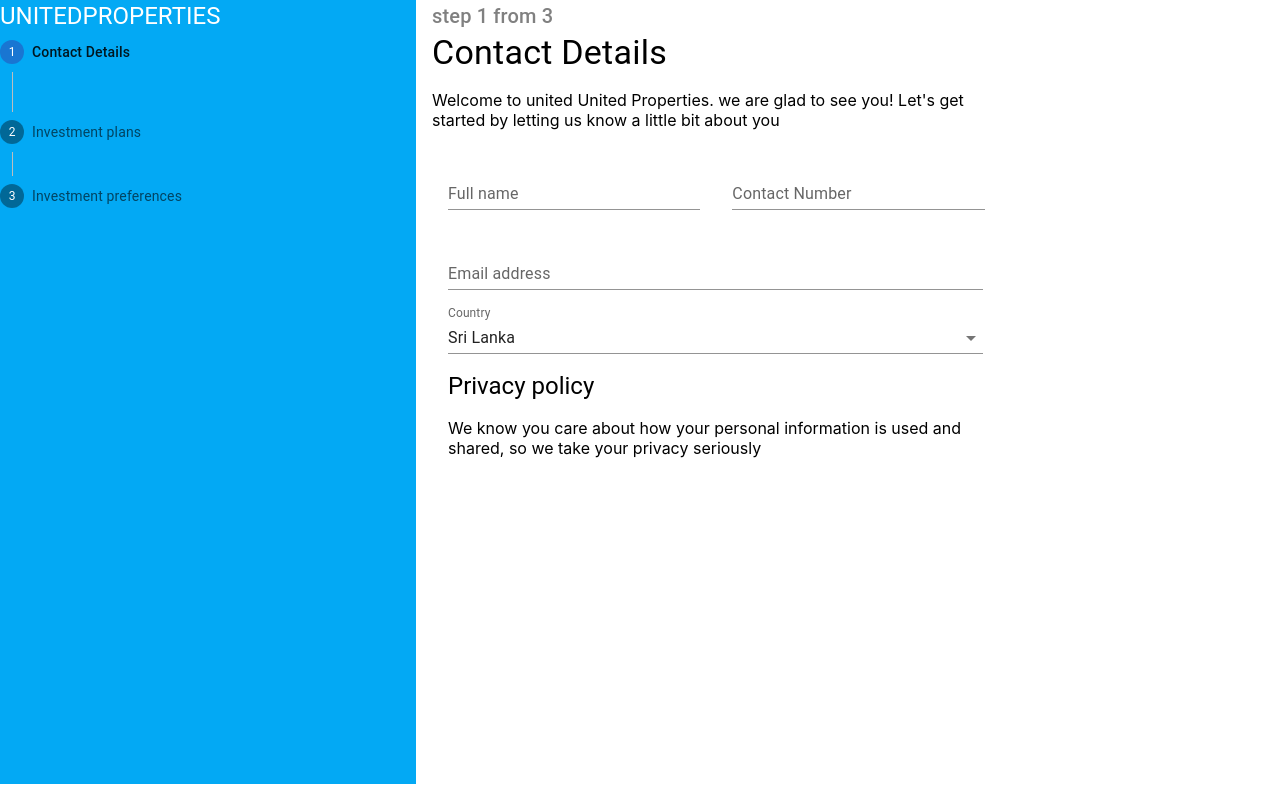
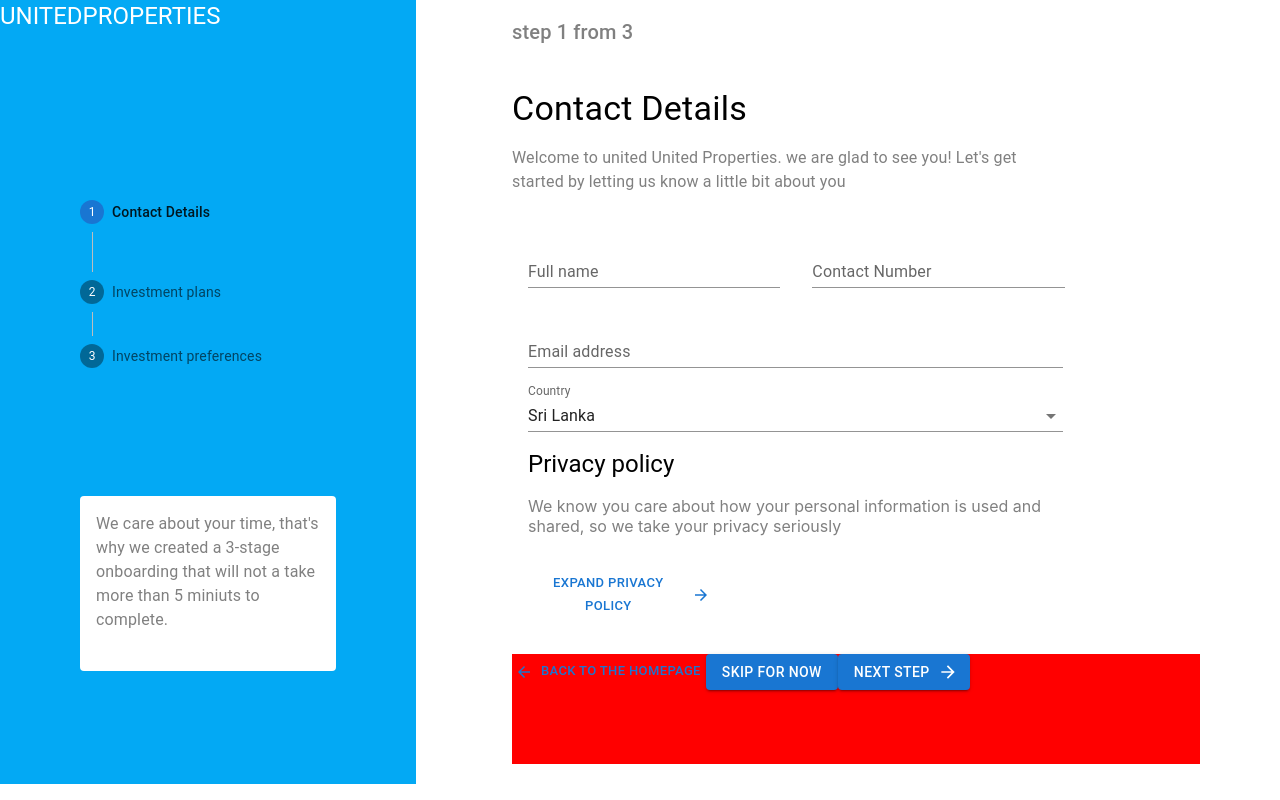
Before and after one commit to Thanuja94/assesment, a React (Create React App) app: page / in a window 1280 px wide. Built offline with nearby package versions, Linux system fonts and the light colour scheme.

Commit message:
add stepper box description,contact form buttons

```diff
--- a/package.json
+++ b/package.json
@@ -6,6 +6,7 @@
     "@emotion/react": "^11.4.1",
     "@emotion/styled": "^11.3.0",
     "@fontsource/roboto": "^4.5.1",
+    "@mui/icons-material": "^5.0.4",
     "@mui/material": "^5.0.3",
     "@testing-library/jest-dom": "^5.14.1",
     "@testing-library/react": "^11.2.7",
--- a/src/App.js
+++ b/src/App.js
@@ -8,6 +8,7 @@ import { Grid, Typography } from '@mui/material';
 
 import ContactForm from './components/contact-form/ContactForm';
 import Stepper from './components/stepper/Stepper';
+import { grid } from '@mui/system';
 
 
 
--- a/src/components/contact-form/ContactForm.js
+++ b/src/components/contact-form/ContactForm.js
@@ -3,8 +3,9 @@ import React, { useEffect, useState } from "react";
 import { Typography } from '@mui/material'
 import { TextField } from '@mui/material'
 import { Box } from '@mui/system'
-import MenuItem from '@mui/material/MenuItem'
-
+import Button from '@mui/material/Button';
+import ArrowForward from '@mui/icons-material/ArrowForward';
+import ArrowBack from '@mui/icons-material/ArrowBack';
 
 const ContactForm = () => {
   const countries = [
@@ -34,17 +35,18 @@ const ContactForm = () => {
 
   return (
     <body>
+      <Box mt= {2} ml={10} mr={10} sx={{  height: 200 }} style={{backgroundColor:'white'}}>
       <div>
         <Typography variant="h6" align="left" style={{ color: 'grey' }} >
           step 1 from 3
         </Typography>
 
       </div>
-
       <div>
-        <Typography variant="h4" align="left" >
+        <Typography variant="h4" align="left" pt= {5} >
           Contact Details
         </Typography>
+        <Typography style={{color:'gray'}}>
         <p>
           Welcome to united United Properties. we are glad to see you! Let's get
           <div>
@@ -53,9 +55,15 @@ const ContactForm = () => {
 
 
         </p>
+        </Typography>
+
       </div>
+      </Box>
 
-      <Box component="form" sx={{ '& > :not(style)': { m: 2, width: '25ch' }, }} noValidate autoComplete="off">
+
+
+
+      <Box component="form" ml={10} mt={1} sx={{ '& > :not(style)': { m: 2, width: '25ch' }, }} noValidate autoComplete="off">
 
 
         <TextField id="f-name" label="Full name" variant="standard" />
@@ -82,7 +90,7 @@ const ContactForm = () => {
           <Typography variant="h5" align="left" >
             Privacy policy
           </Typography>
-          <p style={{ width: '53ch' }}>
+          <p style={{ width: '53ch',color:'gray' }}>
             We know you care about how your personal information is used and
             <div>
               shared, so we take your privacy seriously
@@ -92,8 +100,22 @@ const ContactForm = () => {
           </p>
 
         </div>
+        <Button  variant="text"  size="small"  endIcon={<ArrowForward />}>
+        Expand privacy policy
+      </Button>
 
+      </Box>
 
+      <Box mt= {2} ml={10} mr={10} sx={{  height: 110 }} style={{backgroundColor:'red'}}>
+      <Button  variant="text"  size="small"  startIcon={<ArrowBack />}>
+        Back to the homepage
+      </Button>
+      <Button  variant="contained"  size="medium"  >
+        skip for now
+      </Button>
+      <Button   variant="contained"  size="medium" endIcon={<ArrowForward />} >
+       next step
+      </Button>
       </Box>
     </body>
   );
--- a/src/components/stepper/Stepper.js
+++ b/src/components/stepper/Stepper.js
@@ -45,7 +45,8 @@ const StepperNew = () => {
   };
 
   return (
-    <Box sx={{ maxWidth: 400 }}>
+    <body>
+        <Box  mt= {20} ml={10} mr={10} sx={{ maxWidth: 400 }}>
       <Stepper activeStep={activeStep} orientation="vertical" >
         {steps.map((step, index) => (
           <Step key={step.label}>
@@ -91,6 +92,18 @@ const StepperNew = () => {
         </Paper>
       )}
     </Box>
+
+    <div>
+      <Box mt= {15} ml={10} mr={10} sx={{  height: 175 }} style={{backgroundColor:'white' ,borderRadius: 4}}>
+          <Typography pl={2} pt= {2} style={{color:'gray'}} >
+              We care about your time, that's why we created a 3-stage onboarding that will not a take more than 5 miniuts to complete.
+          </Typography>
+      </Box>
+    </div>
+    </body>
+
+
+
   );
 }
 
```
Also changed, not shown: 1 other file (tests, documents, lock files or other folders).
